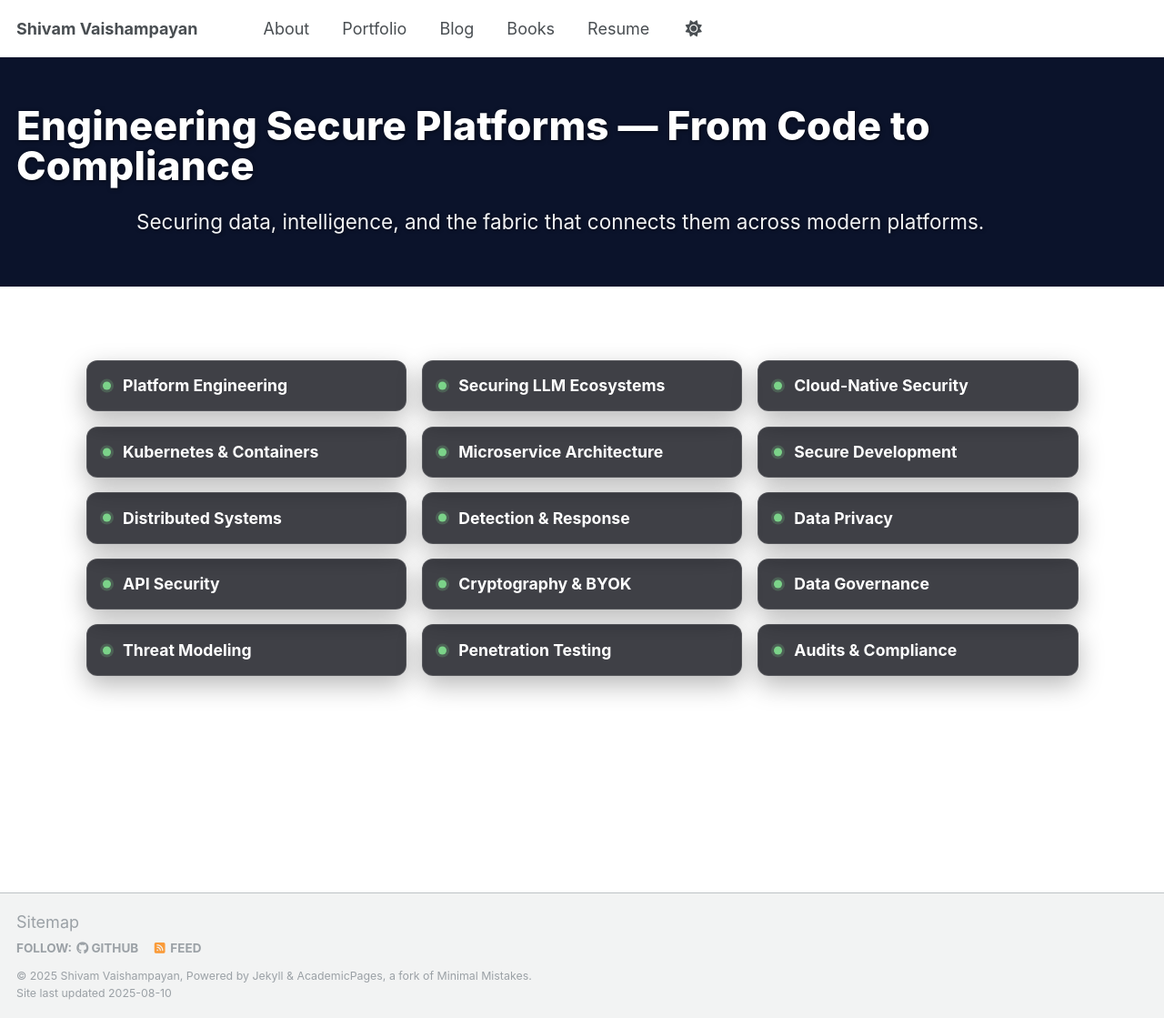
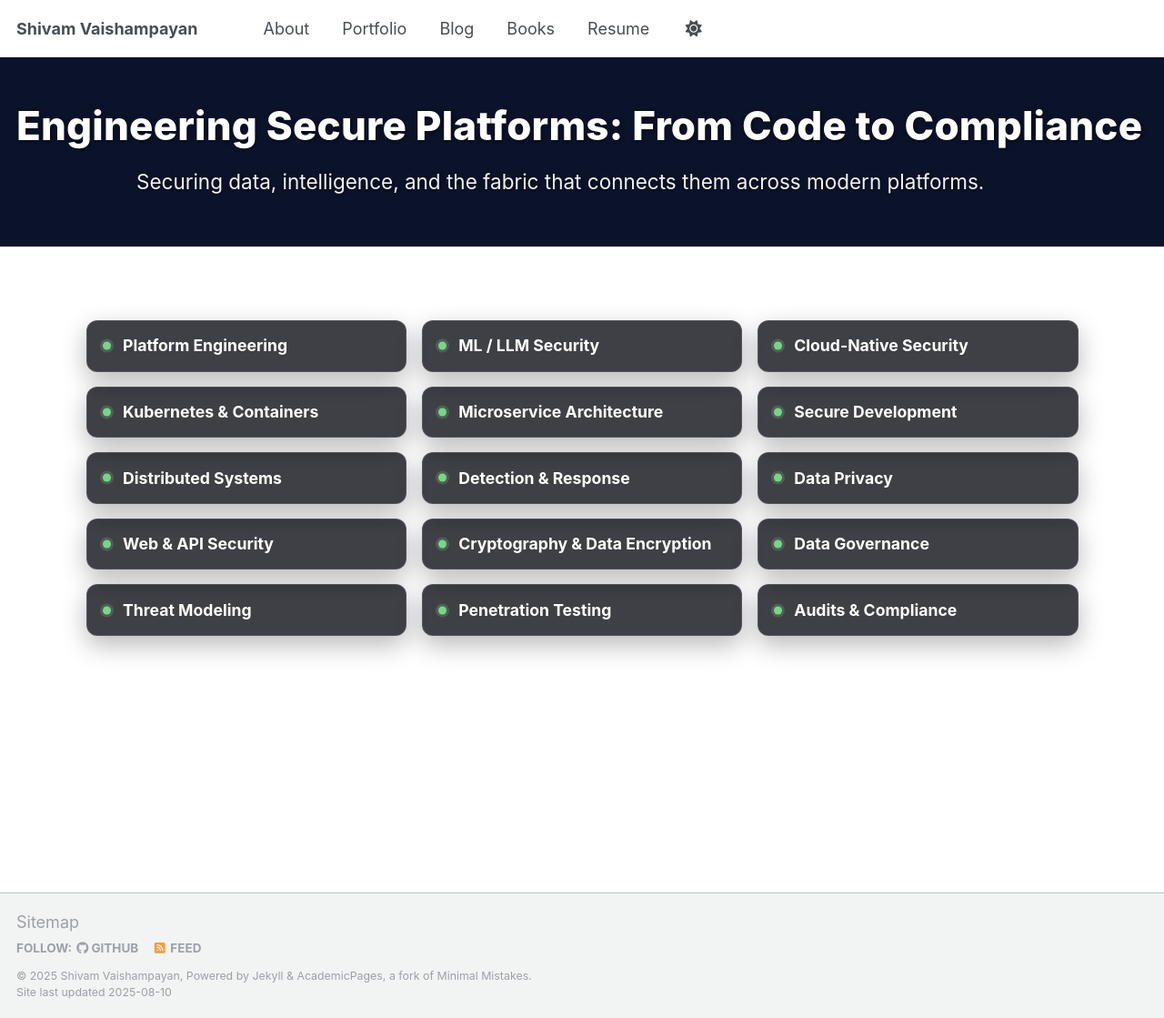
Before and after one commit to HackerM0nk/HackerM0nk.github.io, a Jekyll site: the page built from index.md, in a window 1280 px wide and 1119 px high. Shown: the whole window at 91% size. Built offline with Jekyll 4.4.1, drawn with Linux system fonts in a browser that asks for light colours.

Commit message:
Update Website

```diff
--- a/index.md
+++ b/index.md
@@ -1,6 +1,6 @@
 ---
 layout: splash
-title: "Engineering Secure Platforms — From Code to Compliance"
+title: "Engineering Secure Platforms: From Code to Compliance"
 permalink: /
 header:
   overlay_color: "#0b132b"
@@ -14,7 +14,7 @@ excerpt: >
 
 <div class="skills-cards" aria-label="Technical skills">
   <div class="skill-card">Platform Engineering</div>
-  <div class="skill-card">Securing LLM Ecosystems</div>
+  <div class="skill-card">ML / LLM Security </div>
   <div class="skill-card">Cloud-Native Security</div>
   <div class="skill-card">Kubernetes & Containers</div>
   <div class="skill-card">Microservice Architecture</div>
@@ -22,8 +22,8 @@ excerpt: >
   <div class="skill-card">Distributed Systems</div>
   <div class="skill-card">Detection & Response</div>
   <div class="skill-card">Data Privacy</div>
-  <div class="skill-card">API Security</div>
-  <div class="skill-card">Cryptography & BYOK</div>
+  <div class="skill-card">Web & API Security</div>
+  <div class="skill-card">Cryptography & Data Encryption</div>
   <div class="skill-card">Data Governance</div>
   <div class="skill-card">Threat Modeling</div>
   <div class="skill-card">Penetration Testing</div>
```
